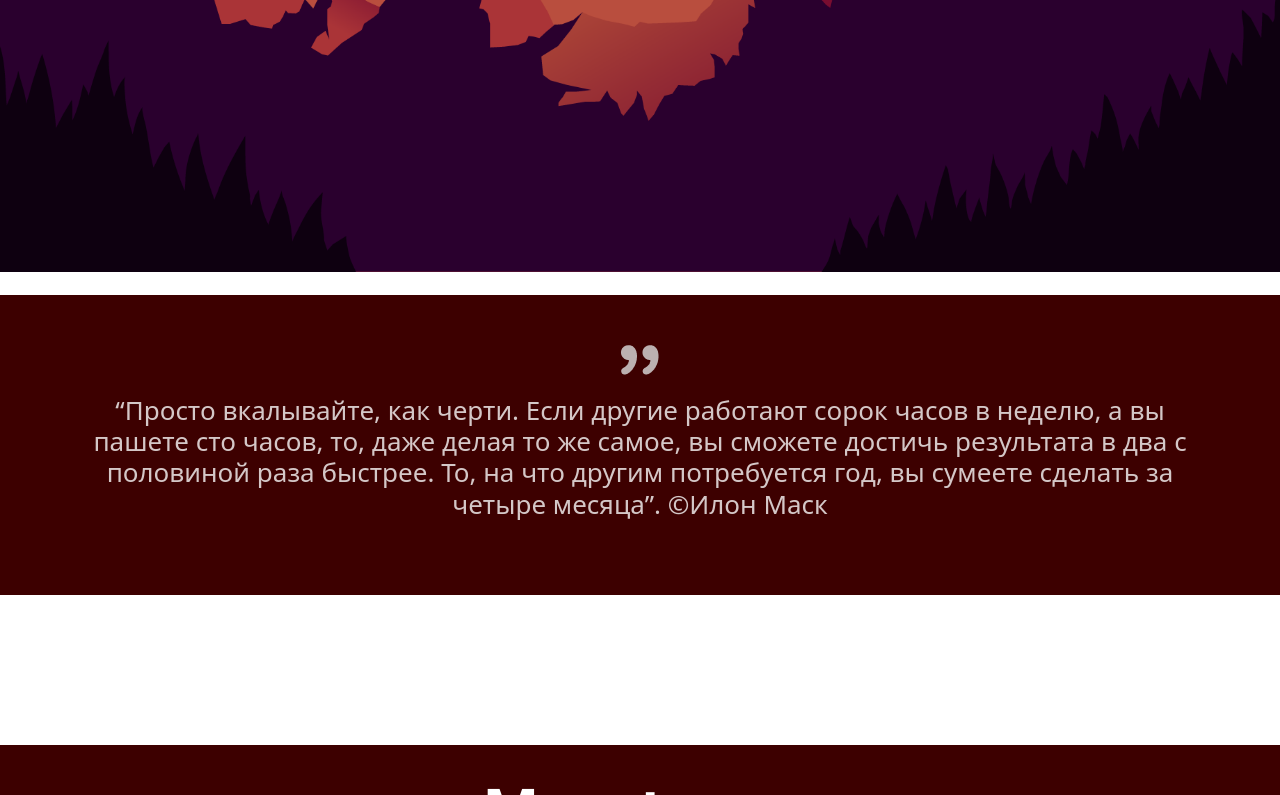
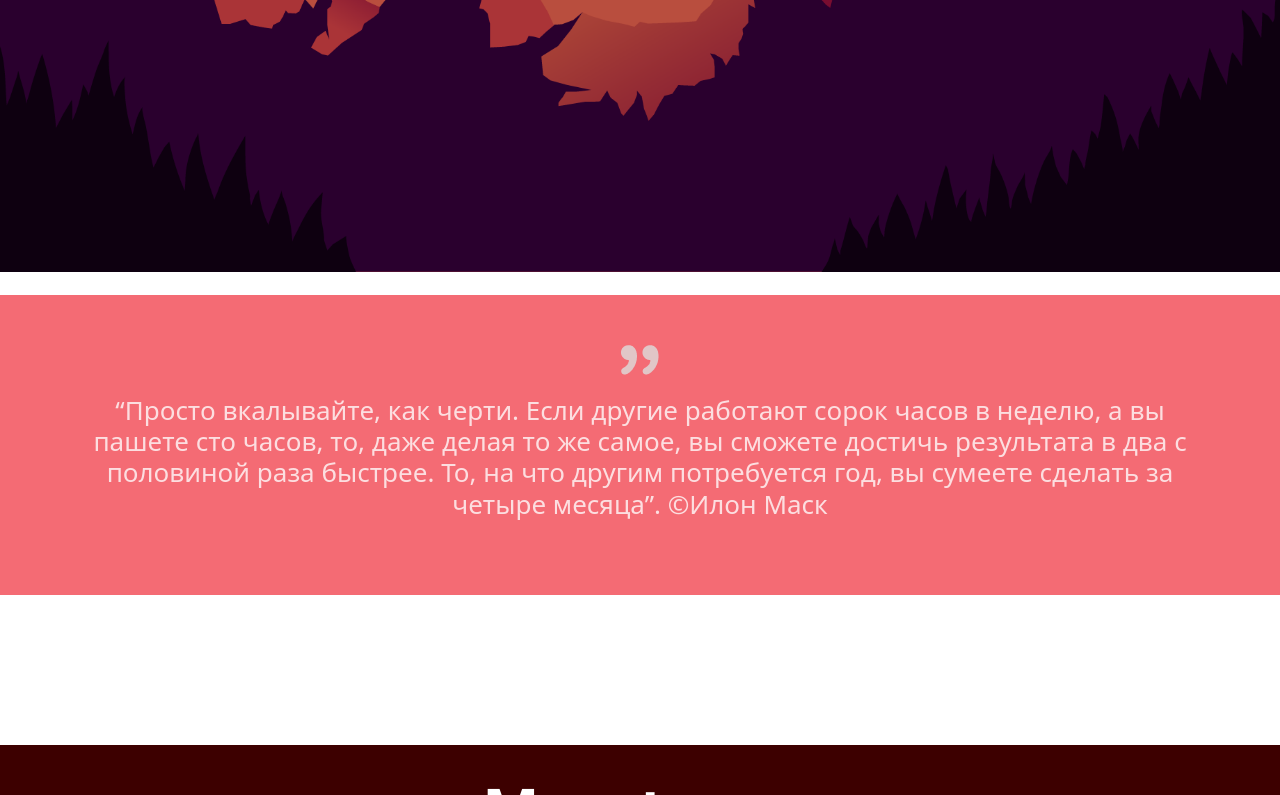
Before and after one commit to phoenix-520/PhoeniX-Website-v3.0, a plain HTML site: page index.html in a window 1280 px wide. Shown: the part 528-1323 px from the top of the page. Drawn offline with Linux system fonts and the light colour scheme; a web font is replaced by a local one.

Commit message:
change bg-color

```diff
--- a/scss/style.scss
+++ b/scss/style.scss
@@ -47,7 +47,7 @@ body {
 }
 ::-webkit-scrollbar-track {
     box-shadow: 0 0 2px rgba(0, 0, 0, .2) inset ;
-    background: #3D0000;
+    background: #fa0f1fd3;
 }
 
 // BACKGROUND PARALLAX
@@ -225,7 +225,7 @@ input[type="search"]::-webkit-search-cancel-button {
 
 .citation {
     text-align: center;
-    background-color: #3D0000;
+    background-color: #ee11209e;
     height: 300px;
     margin: 100px 0 150px;
     padding: 50px 0;
@@ -242,7 +242,7 @@ input[type="search"]::-webkit-search-cancel-button {
 // Section mentors
 .mentors {
     height: 670px;
-    background-color: #3D0000;
+    background-color:#ee11209e;
     margin: 100px 0;
 
     &__title {
```
Also changed, not shown: css/style.min.css.
